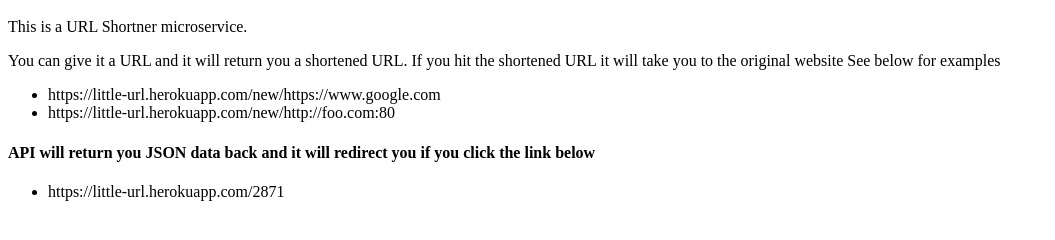
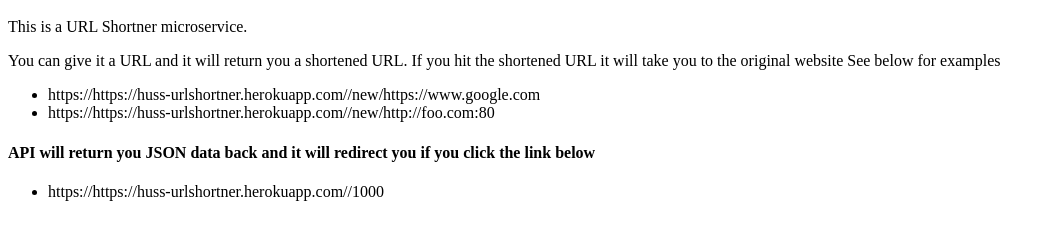
Before and after one commit to HassanAhmed2020/urlshortner, a website: page public/index.html in a window 1280 px wide. Shown: the part 48-288 px from the top of the page, without its empty margins (0-1055 px from the left). Drawn offline with Linux system fonts and the light colour scheme.

Commit message:
Final URL Shortner Version

```diff
--- a/app.js
+++ b/app.js
@@ -127,7 +127,7 @@
                                                                                                 else
                                                                                                 {
                                                                                                     newIdNum = result[0].idNum + 1;
-                                                                                                    myobj = { originalURL: inputURL[0], idNum: newIdNum, shortURL: inputURL[0] + "/" + newIdNum };
+                                                                                                    myobj = { originalURL: inputURL[0], idNum: newIdNum, shortURL: "https://huss-urlshortner.herokuapp.com/" + newIdNum };
                                                                                                 }
 
 
--- a/public/index.html
+++ b/public/index.html
@@ -5,13 +5,13 @@
     <p> This is a URL Shortner microservice. </p>
     <p> You can give it a URL and it will return you a shortened URL. If  you hit the shortened URL it will take you to the original website See below for examples</p>
     <ul>
-        <li> https://little-url.herokuapp.com/new/https://www.google.com</li>
-        <li> https://little-url.herokuapp.com/new/http://foo.com:80</li>
+        <li> https://https://huss-urlshortner.herokuapp.com//new/https://www.google.com</li>
+        <li> https://https://huss-urlshortner.herokuapp.com//new/http://foo.com:80</li>
     </ul>
 
     <h4> API will return you JSON data back and it will redirect you if you click the link below</h4>
     <ul>
-        <li> https://little-url.herokuapp.com/2871</li>
+        <li> https://https://huss-urlshortner.herokuapp.com//1000</li>
     </ul>
 
 
```
